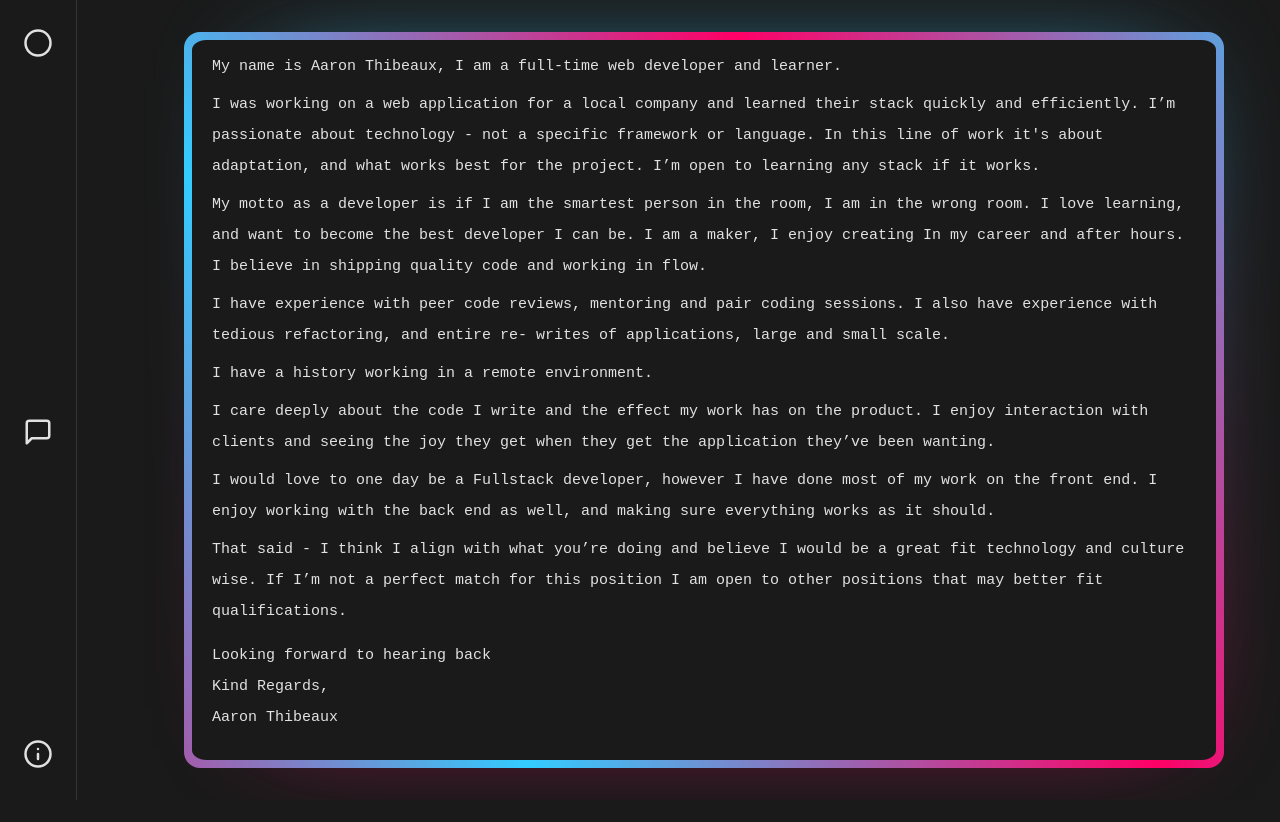
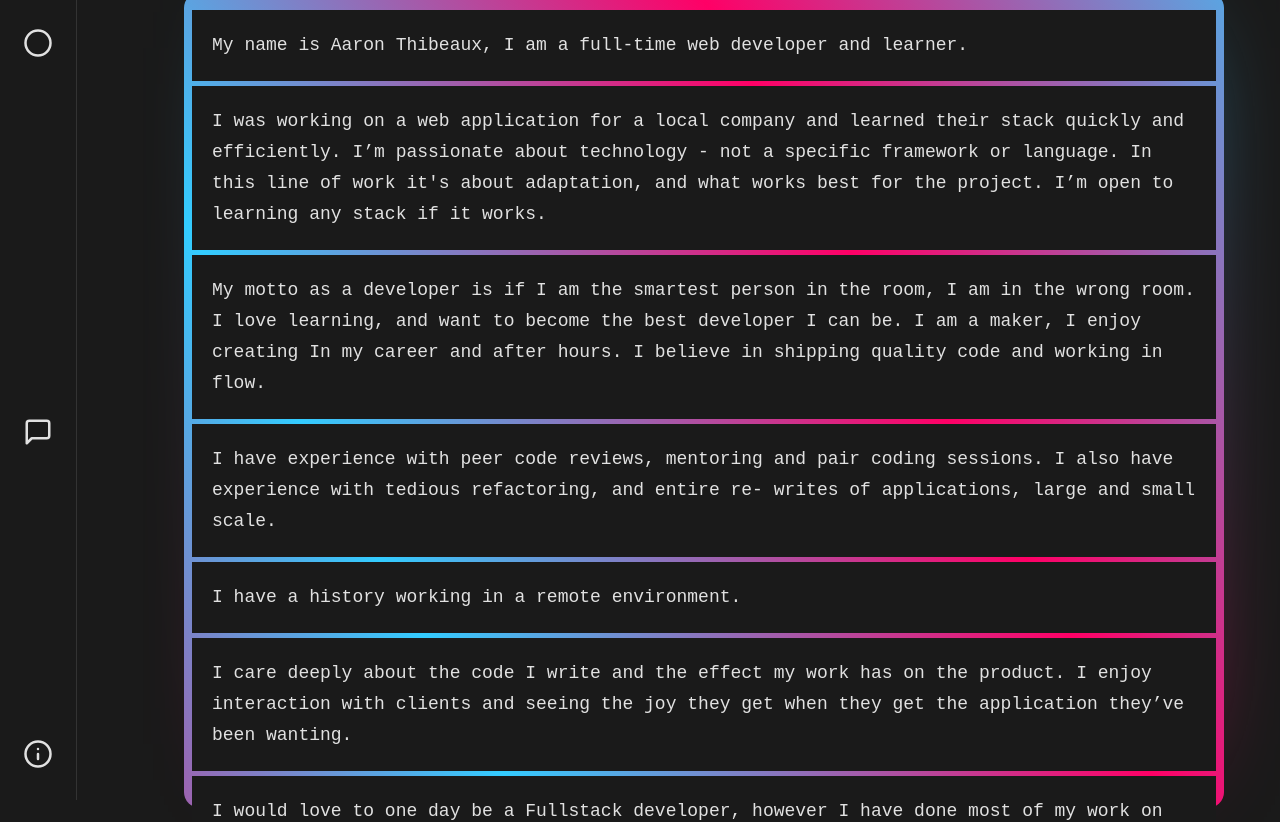
Before and after one commit to aktbo/portfolio, a React (Create React App) app: page /about in a window 1280 px wide. Shown: the top 822 px of the page. Before the commit the page ends 800 px from the top, so only its background shows below. Built offline with nearby package versions, Linux system fonts and the light colour scheme.

Commit message:
Adjusting Text Box Border

```diff
--- a/src/Pages/About.css
+++ b/src/Pages/About.css
@@ -1,11 +1,16 @@
 .text-con {
   position: absolute;
-  border-radius: 1.4%;
-  top: 5%;
+}
+
+.p-con {
+  position: absolute;
+  top: 0%;
   right: 5%;
-  height: 90%;
+  left: 15%;
+  height: 100%;
   width: 80%;
-  background-color: #1a1a1a;
+  padding: 0;
+  margin: 0 auto;
 }
 
 #text-s {
@@ -14,33 +19,35 @@
 
 #text-e {
   margin-top: 13px;
-  padding: 0;
 }
 
 p {
   color: #e1e1e1;
-  padding: 1px 20px;
+  padding: 20px;
   margin: 5px 0;
   line-height: 31px;
-  font-size: 15px;
+  font-size: 18px;
   font-family: Courier New, monospace;
+  background-color: #1a1a1a;
 }
 
 /* new css animation */
 #box {
-  position: absolute;
+  top: 0%;
+  right: 5%;
+  position: fixed;
   align-items: center;
   justify-content: center;
-  width: 100%;
   height: 100%;
+  width: 80%;
   color: white;
   font-family: "Raleway";
   font-size: 2.5rem;
-  background-color: transparent;
 }
 .gradient-border {
   --borderWidth: 8px;
-  background: #1d1f20;
+  background: transparent;
+
   position: relative;
   border-radius: var(--borderWidth);
 }
--- a/src/Pages/About.js
+++ b/src/Pages/About.js
@@ -3,7 +3,7 @@ import "./About.css";
 
 const About = () => {
   return (
-    <div className="text-con">
+    <div className="about-container">
       {/* new css animation */}
       <div className="gradient-border" id="box">
         <span></span>
@@ -11,20 +11,21 @@ const About = () => {
         <span></span>
         <span></span>
       </div>
+      <div className="p-con">
         <p id="text-s">
           My name is Aaron Thibeaux, I am a full-time web developer and learner.
         </p>
         <p>
-        I was working on a web application for a local company and learned their
-        stack quickly and efficiently. I’m passionate about technology - not a
-        specific framework or language. In this line of work it's about
+          I was working on a web application for a local company and learned
+          their stack quickly and efficiently. I’m passionate about technology -
+          not a specific framework or language. In this line of work it's about
           adaptation, and what works best for the project. I’m open to learning
           any stack if it works.
         </p>
 
         <p>
-        My motto as a developer is if I am the smartest person in the room, I am
-        in the wrong room. I love learning, and want to become the best
+          My motto as a developer is if I am the smartest person in the room, I
+          am in the wrong room. I love learning, and want to become the best
           developer I can be. I am a maker, I enjoy creating In my career and
           after hours. I believe in shipping quality code and working in flow.
         </p>
@@ -49,12 +50,13 @@ const About = () => {
           be a great fit technology and culture wise. If I’m not a perfect match
           for this position I am open to other positions that may better fit
           qualifications.
+        </p>
         <p id="text-e">
           Looking forward to hearing back
           <br /> Kind Regards,
           <br /> Aaron Thibeaux
         </p>
-      </p>
+      </div>
     </div>
   );
 };
--- a/src/components/navbar/Navbar.css
+++ b/src/components/navbar/Navbar.css
@@ -4,7 +4,7 @@
   background-color: #1a1a1a;
   max-width: 70px;
   height: 100%;
-  position: absolute;
+  position: fixed;
   margin: 0;
   padding: 0 20px 0 20px;
   top: 0;
```
Lines whose indentation alone changed are shown as unchanged.
